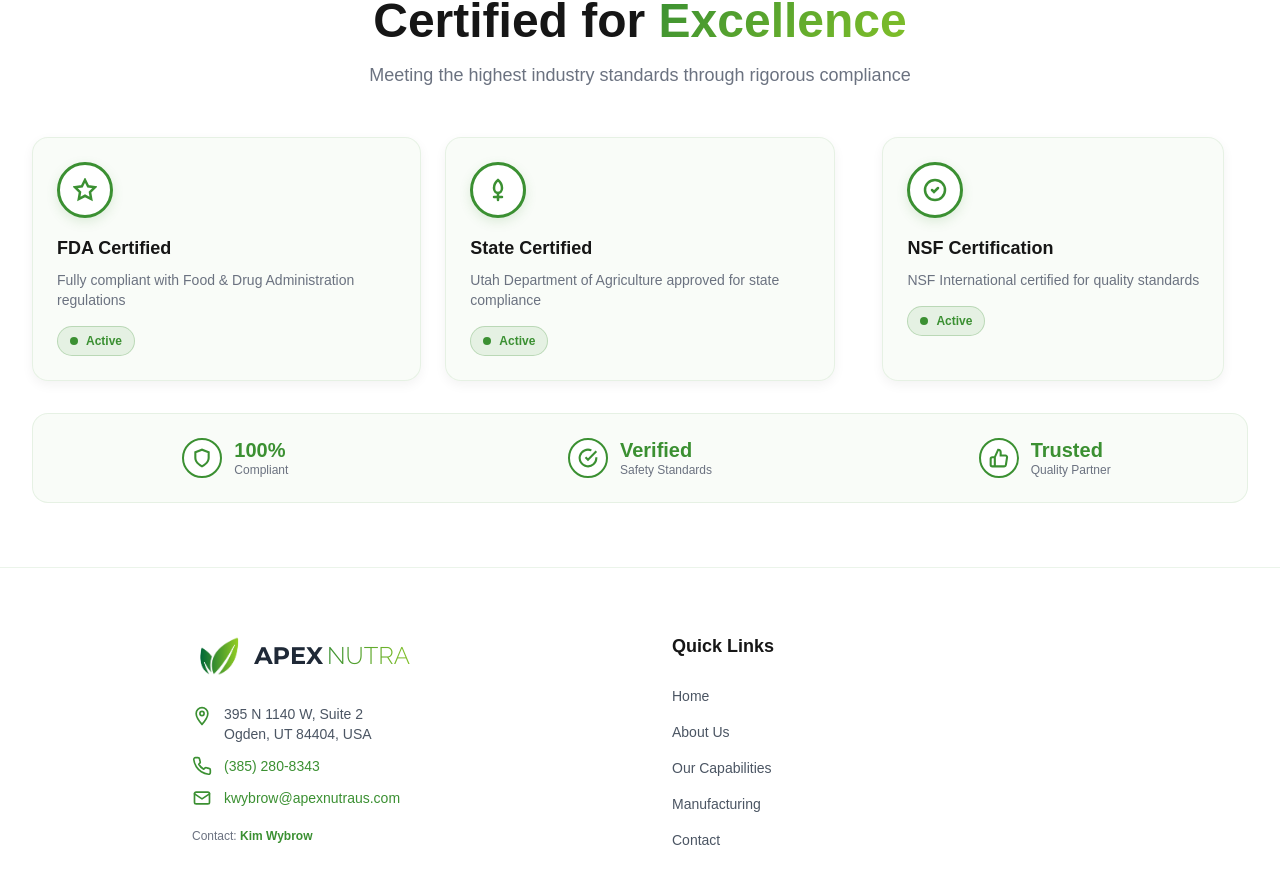
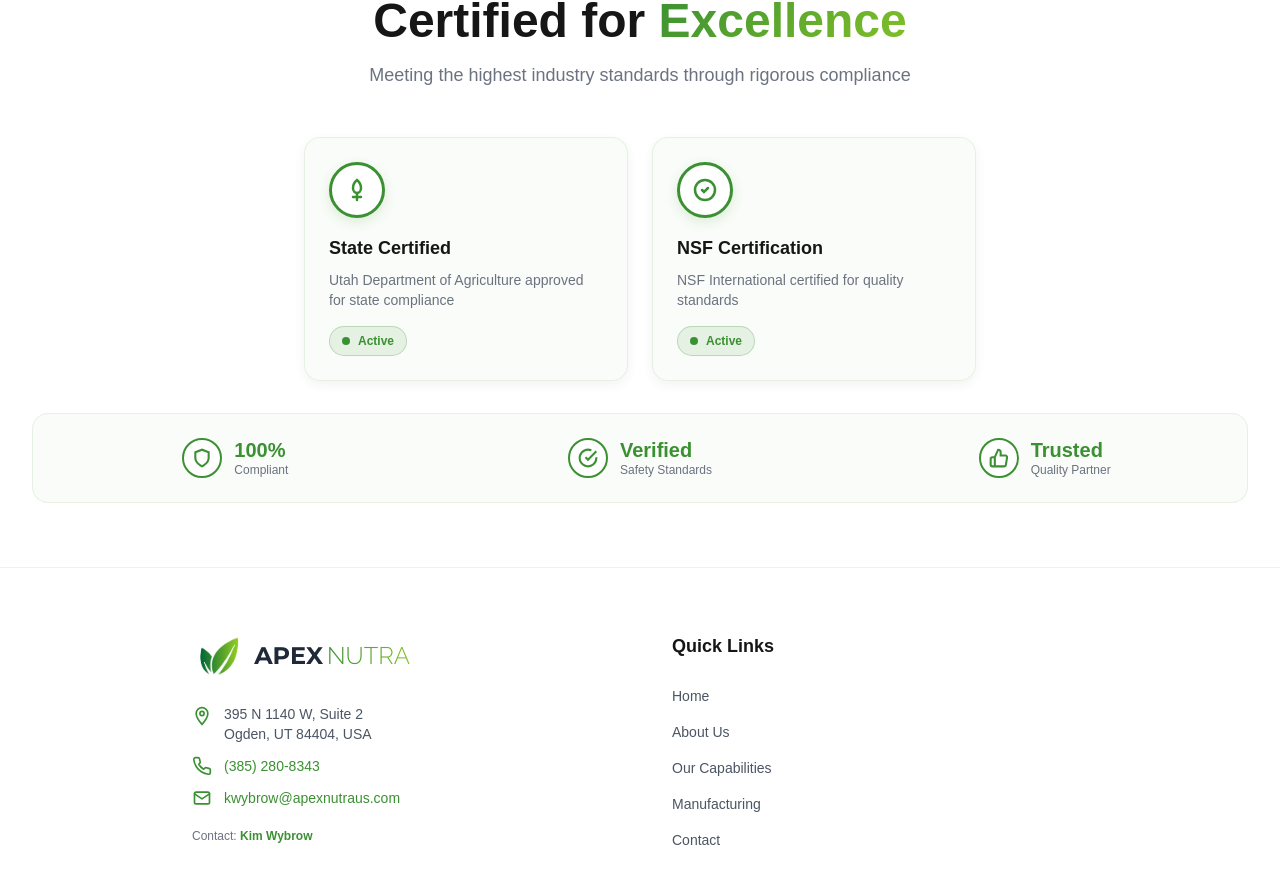
Before and after one commit to abigailcruz-dev/apex-nutra, a Next.js app: page /about in a window 1280 px wide. Shown: the part 6210-7093 px from the top of the page. Built offline with nearby package versions, Linux system fonts and the light colour scheme.

Commit message:
FDA Cert Removed and Update the dates

```diff
--- a/app/components/AboutContent.tsx
+++ b/app/components/AboutContent.tsx
@@ -2247,66 +2247,7 @@ export default function AboutContent() {
           </div>
 
           {/* Grid Layout */}
-          <div className={`grid grid-cols-2 lg:grid-cols-3 gap-4 sm:gap-6 section-animate animate-fadeInUp stagger-2 ${visibleSections.has('certifications') ? 'visible' : ''}`}>
-
-            {/* FDA Certification Card */}
-            <div
-              className="group relative rounded-2xl p-4 sm:p-6 transition-all duration-300 hover:scale-105"
-              style={{
-                backgroundColor: 'rgba(59, 144, 50, 0.03)',
-                border: `1px solid ${'rgba(59, 144, 50, 0.1)'}`,
-                boxShadow: '0 4px 12px rgba(0, 0, 0, 0.05)'
-              }}
-            >
-              {/* Icon */}
-              <div
-                className="w-10 h-10 sm:w-14 sm:h-14 rounded-full flex items-center justify-center mb-3 sm:mb-4 transition-transform duration-300 group-hover:scale-110"
-                style={{
-                  backgroundColor: '#ffffff',
-                  border: `3px solid ${'#3b9032'}`,
-                  boxShadow: `0 4px 12px ${'rgba(59, 144, 50, 0.15)'}`
-                }}
-              >
-                <svg className="w-5 h-5 sm:w-6 sm:h-6" viewBox="0 0 24 24" fill="none" stroke={'#3b9032'} strokeWidth="2.5" strokeLinecap="round">
-                  <path d="M12 2l3.09 6.26L22 9.27l-5 4.87 1.18 6.88L12 17.77l-6.18 3.25L7 14.14 2 9.27l6.91-1.01L12 2z"/>
-                </svg>
-              </div>
-
-              {/* Content */}
-              <h3
-                className="text-sm sm:text-lg font-semibold mb-1 sm:mb-2"
-                style={{ color: '#161616' }}
-              >
-                FDA Certified
-              </h3>
-
-              <p
-                className="text-xs sm:text-sm mb-3 sm:mb-4"
-                style={{ color: '#6b7280' }}
-              >
-                Fully compliant with Food & Drug Administration regulations
-              </p>
-
-              {/* Status Badge */}
-              <div
-                className="inline-flex items-center gap-1 sm:gap-2 px-2 sm:px-3 py-1 sm:py-1.5 rounded-full"
-                style={{
-                  backgroundColor: 'rgba(59, 144, 50, 0.1)',
-                  border: `1px solid ${'rgba(59, 144, 50, 0.25)'}`
-                }}
-              >
-                <div
-                  className="w-1.5 h-1.5 sm:w-2 sm:h-2 rounded-full"
-                  style={{ backgroundColor: '#3b9032' }}
-                ></div>
-                <span
-                  className="text-[10px] sm:text-xs font-semibold"
-                  style={{ color: '#3b9032' }}
-                >
-                  Active
-                </span>
-              </div>
-            </div>
+          <div className={`grid grid-cols-1 sm:grid-cols-2 gap-4 sm:gap-6 max-w-2xl mx-auto section-animate animate-fadeInUp stagger-2 ${visibleSections.has('certifications') ? 'visible' : ''}`}>
 
             {/* Utah Dept. of Agriculture Card */}
             <div
@@ -2370,7 +2311,7 @@ export default function AboutContent() {
 
             {/* NSF Certification Card - Active */}
             <div
-              className="group relative rounded-2xl p-4 sm:p-6 transition-all duration-300 hover:scale-105 col-span-2 lg:col-span-1 max-w-sm mx-auto lg:max-w-none"
+              className="group relative rounded-2xl p-4 sm:p-6 transition-all duration-300 hover:scale-105"
               style={{
                 backgroundColor: 'rgba(59, 144, 50, 0.03)',
                 border: `1px solid ${'rgba(59, 144, 50, 0.1)'}`,
@@ -2644,7 +2585,7 @@ export default function AboutContent() {
           {/* Bottom Copyright */}
           <div className="text-center">
             <p className="text-sm mb-1" style={{ color: '#6b7280' }}>
-              © 2025 Apex Nutra. All Rights Reserved.
+              © {new Date().getFullYear()} Apex Nutra. All Rights Reserved.
             </p>
             <p className="text-xs" style={{ color: '#9ca3af' }}>
               Your Partner in Premium Nutritional Manufacturing.
--- a/app/components/CapabilitiesContent.tsx
+++ b/app/components/CapabilitiesContent.tsx
@@ -1748,7 +1748,7 @@ export default function CapabilitiesContent() {
           {/* Bottom Copyright */}
           <div className="text-center">
             <p className="text-sm mb-1" style={{ color: '#6b7280' }}>
-              © 2025 Apex Nutra. All Rights Reserved.
+              © {new Date().getFullYear()} Apex Nutra. All Rights Reserved.
             </p>
             <p className="text-xs" style={{ color: '#9ca3af' }}>
               Your Partner in Premium Nutritional Manufacturing.
--- a/app/components/HomePageContent.tsx
+++ b/app/components/HomePageContent.tsx
@@ -1921,7 +1921,7 @@ export default function HomeContent() {
           {/* Bottom Copyright */}
           <div className="text-center">
             <p className="text-sm mb-1" style={{ color: '#6b7280' }}>
-              © 2025 Apex Nutra. All Rights Reserved.
+              © {new Date().getFullYear()} Apex Nutra. All Rights Reserved.
             </p>
             <p className="text-xs" style={{ color: '#9ca3af' }}>
               Your Partner in Premium Nutritional Manufacturing.
--- a/app/components/ManufacturerContent.tsx
+++ b/app/components/ManufacturerContent.tsx
@@ -2399,7 +2399,7 @@ export default function ManufacturerContent() {
           </div>
 
           {/* Bottom Stats */}
-          <div className={`mt-10 lg:mt-12 grid grid-cols-2 md:grid-cols-4 gap-6 section-animate animate-fadeInUp stagger-3 ${visibleSections.has('machinery') ? 'visible' : ''}`}>
+          <div className={`mt-10 lg:mt-12 grid grid-cols-1 sm:grid-cols-3 gap-6 section-animate animate-fadeInUp stagger-3 ${visibleSections.has('machinery') ? 'visible' : ''}`}>
             <div className="text-center">
               <div
                 className="text-3xl lg:text-4xl font-bold mb-2"
@@ -2448,22 +2448,7 @@ export default function ManufacturerContent() {
                 Precision Accuracy
               </div>
             </div>
-            <div className="text-center">
-              <div
-                className="text-3xl lg:text-4xl font-bold mb-2"
-                style={{
-                  background: 'linear-gradient(90deg, #3b9032 0%, #81c029 100%)',
-                  WebkitBackgroundClip: 'text',
-                  WebkitTextFillColor: 'transparent',
-                  backgroundClip: 'text'
-                }}
-              >
-                FDA
-              </div>
-              <div className="text-sm" style={{ color: '#6b7280' }}>
-                Registered & Certified
-              </div>
-            </div>
+
           </div>
         </div>
       </div>
@@ -2636,7 +2621,7 @@ export default function ManufacturerContent() {
           {/* Bottom Copyright */}
           <div className="text-center">
             <p className="text-sm mb-1" style={{ color: '#6b7280' }}>
-              © 2025 Apex Nutra. All Rights Reserved.
+              © {new Date().getFullYear()} Apex Nutra. All Rights Reserved.
             </p>
             <p className="text-xs" style={{ color: '#9ca3af' }}>
               Your Partner in Premium Nutritional Manufacturing.
```
